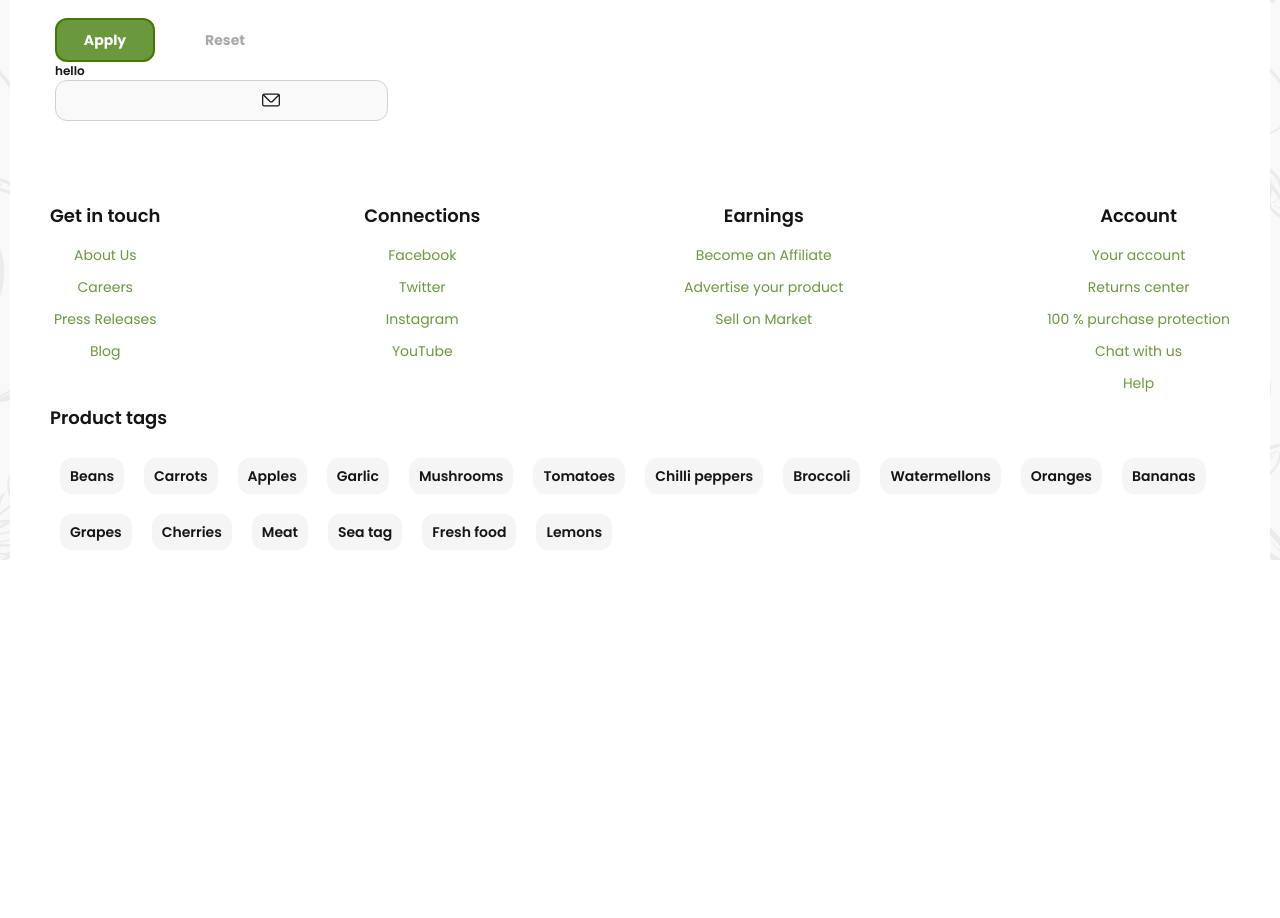
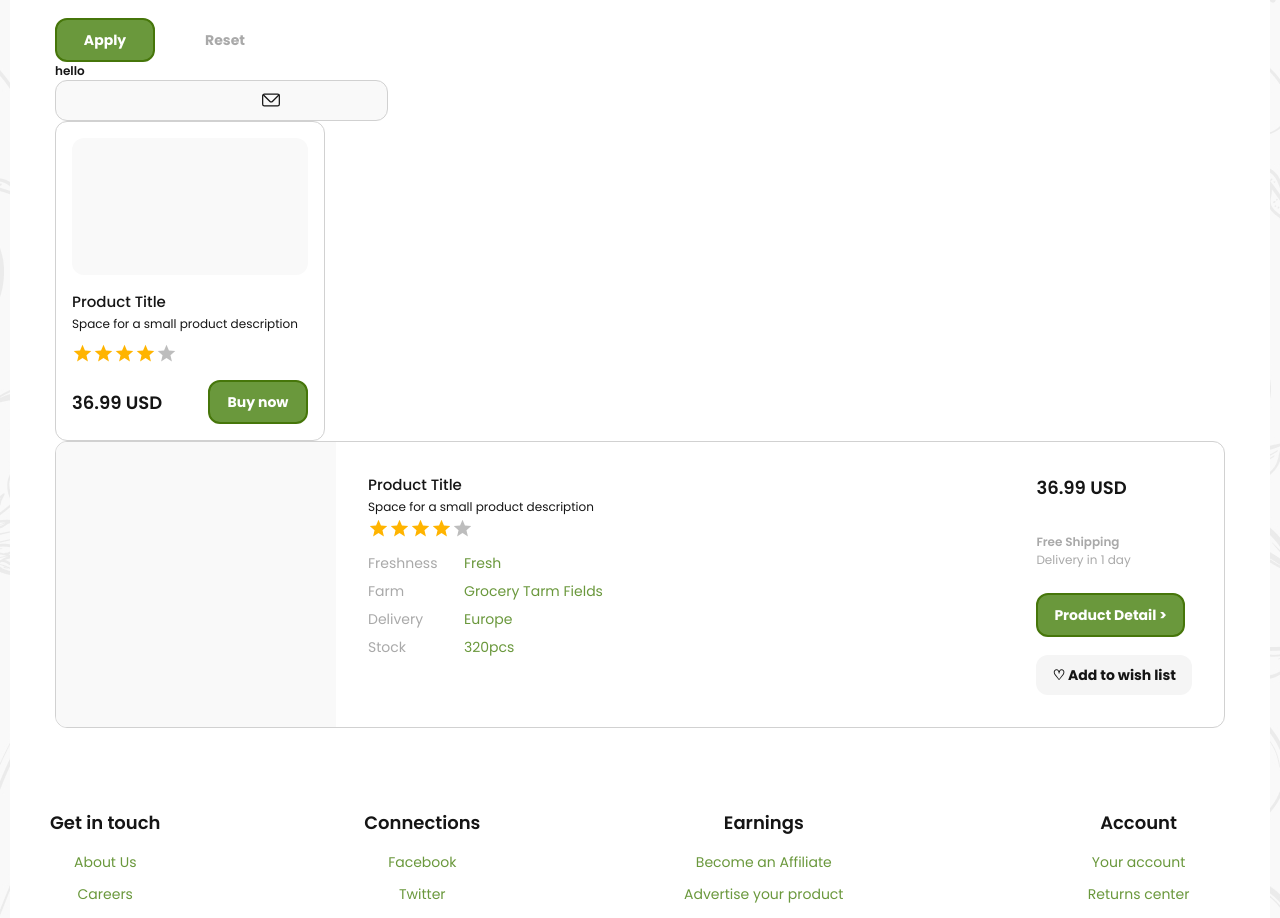
Before and after one commit to Savantm1/E-commerce, a React (Create React App) app: page / in a window 1280 px wide. Shown: the part 1220-2138 px from the top of the page. Before the commit the page ends 1780 px from the top, so only its background shows below. Built offline with nearby package versions, Linux system fonts and the light colour scheme.

Commit message:
Сверстал 2 компонента продуктов

```diff
--- a/src/App.jsx
+++ b/src/App.jsx
@@ -3,6 +3,8 @@ import Header from "./components/Header/Header"
 import Footer from "./components/Footer/Footer"
 import Filters from "./components/Filters/Filters"
 import InputText from "./components/UI/InputText/InputText"
+import ProductItem from "./components/ProductItem/ProductItem"
+import ProductItemRow from "./components/ProductItem/ProductItemRow/ProductItemRow"
 
 
 function App() {
@@ -12,6 +14,8 @@ function App() {
       <div className="body__container">
         <Filters/>
         <InputText title="hello"/>
+        <ProductItem/>
+        <ProductItemRow/>
       </div>
       <Footer />
     </div>
--- a/src/components/Button/Button.jsx
+++ b/src/components/Button/Button.jsx
@@ -4,14 +4,13 @@ import styled from "styled-components";
 const StyledButton = styled.button`
   box-sizing: border-box;
   cursor: pointer;
-  width: 100px;
+  min-width: 100px;
   padding: 12px 16px;
   font-weight: 700;
   border-radius: 12px;
   border: ${(props) => props.border || "2px solid #46760A"};
   background-color: ${(props) => props.bg || "#6A983C"};
   color: ${(props) => props.cl || "white"};
-  margin-top: 20px;
   outline: none;
   margin-right: ${(props) => props.mr || "0px"};
 `;
--- a/src/components/Filters/Slider/Slider.jsx
+++ b/src/components/Filters/Slider/Slider.jsx
@@ -4,6 +4,7 @@ import Title from "../Title/Title";
 import Slider from "@material-ui/core/Slider";
 import InputPriceContainer from "./InputPrice/InputPriceContainer";
 import Button from "../../Button/Button";
+import "./Slider.scss";
 
 const StyledSlider = styled.div`
   width: 250px;
@@ -34,7 +35,7 @@ const SliderPrice = (props) => {
       />
       <InputPriceContainer title="min"/>
       <InputPriceContainer title="max"/>
-      <div>
+      <div className="filter__buttons_block">
         <Button value="Apply" mr="20px"  />
         <Button value="Reset" bg="white" cl="#A9A9A9" border="none"/>
       </div>
--- /dev/null
+++ b/src/components/Filters/Slider/Slider.scss
@@ -0,0 +1,3 @@
+.filter__buttons_block {
+    margin-top: 20px;
+}
--- /dev/null
+++ b/src/components/ProductItem/ProductItem.jsx
@@ -0,0 +1,26 @@
+import { Rating } from '@material-ui/lab';
+import React from 'react';
+import Button from '../Button/Button';
+import  "./ProductItem.scss";
+
+const ProductItem = (props) => {
+    return (
+        <>
+            <div className="product_item">
+                <div className="product_item__img_block">
+                    {/* <img src="" alt="" className="product_item__img"/> */}
+                </div>
+                <p className="product_item__title">Product Title</p>
+                <p className="product_item__subtitle">Space for a small product description</p>
+                <Rating className="product_item__rating" value="4" readOnly/>
+                <div className="product_item__price_block">
+                    <span className="product_item__price">36.99 USD</span>
+                    <Button  className="product_item__btn" value="Buy now"/>
+                </div>
+            </div>
+
+        </>
+    )
+};
+
+export default ProductItem;
--- /dev/null
+++ b/src/components/ProductItem/ProductItem.scss
@@ -0,0 +1,59 @@
+.product_item {
+    width: 270px;
+    height: 320px;
+    display: flex;
+    flex-direction: column;
+    border: 1px solid #D1D1D1;
+    border-radius: 12px;
+    padding: 16px;
+
+    &__img_block {
+        background-color: #F9F9F9;
+        max-width: 270px;
+        max-height: 180px;
+        border-radius: 12px;
+        overflow: hidden;
+        height: 100%;
+        width: 100%;
+        margin-bottom: 16px;
+    }
+
+    &__img {
+        width: 100%;
+        height: 100%;
+    }
+
+    &__title {
+        font-size: 15px;
+        font-weight: 500;
+        line-height: 22px;
+        margin-bottom: 4px;
+    }
+
+    &__subtitle {
+        font-size: 12px;
+        margin-bottom: 12px;
+    }
+
+    &__rating {
+        margin-bottom: 16px;
+    }
+
+    &__price_block {
+        display: flex;
+        justify-content: space-between;
+        align-items: center;
+    }
+
+    &__price {
+        font-size: 18px;
+        font-weight: 600;
+        line-height: 27px;
+        text-transform: uppercase;
+    }
+
+    &__btn {
+        margin-top: 0px !important;
+    }
+
+}
--- /dev/null
+++ b/src/components/ProductItem/ProductItemRow/ProductItemRow.jsx
@@ -0,0 +1,52 @@
+import { Rating } from '@material-ui/lab';
+import React from 'react';
+import Button from '../../Button/Button';
+import  "./ProductItemRow.scss";
+
+const charactersData = [
+    {character: "Freshness", value: "Fresh"},
+    {character: "Farm", value: "Grocery Tarm Fields"},
+    {character: "Delivery", value: "Europe"},
+    {character: "Stock", value: "320pcs"}
+];
+
+const ParametersList = charactersData.map((element, index) => {
+    return (
+        <li className="parameters_list__item" key = {index}>
+            <span className="parameters_list__character">{element.character}</span>
+            <span className="parameters_list__value">{element.value}</span>
+        </li>
+    )
+});
+
+const ProductItemRow = (props) => {
+    return (
+        <>
+            <div className="product_item_row">
+                <div className="product_item_row__img_block">
+                    {/* <img src="" alt="" className="product_item__img"/> */}
+                </div>
+                <div className="product_item_row__description_block">
+                    <div className="product_item_row__description_column">
+                        <p className="product_item_row__title">Product Title</p>
+                        <p className="product_item_row__subtitle">Space for a small product description</p>
+                        <Rating className="product_item_row__rating" value="4" readOnly/>
+                        <ul className="parameters_list">
+                        {ParametersList}
+                        </ul>
+                    </div>
+                    <div className="product_item_row__price_block">
+                        <span className="product_item_row__price">36.99 USD</span>
+                        <span className="product_item_row__delivery">Free Shipping</span>
+                        <span className="product_item_row__delivery_value">Delivery in 1 day</span>
+                        <Button className="product_item_row__btn" value="Product Detail >"/>
+                        <Button className="product_item_row__btn" bg="#F5F5F5" cl="#151515" border="none" value="♡ Add to wish list"/>
+                    </div>
+                </div>
+            </div>
+
+        </>
+    )
+};
+
+export default ProductItemRow;
--- /dev/null
+++ b/src/components/ProductItem/ProductItemRow/ProductItemRow.scss
@@ -0,0 +1,105 @@
+.product_item_row {
+    display: flex;
+    border: 1px solid #D1D1D1;
+    border-radius: 12px;
+    overflow: hidden;
+
+    &__img_block {
+        background-color: #F9F9F9;
+        max-width: 280px;
+        width: 100%;
+
+    }
+
+    &__img {
+        width: 100%;
+        height: 100%;
+    }
+
+    &__description_block {
+        display: flex;
+        justify-content: space-between;
+        margin: 32px;
+        width: 100%;
+        max-height: 280px;
+    }
+
+    &__description_column {
+        max-width: 260px;
+        width: 100%;
+    }
+
+    &__title {
+        font-size: 15px;
+        font-weight: 500;
+        line-height: 22px;
+        margin-bottom: 4px;
+    }
+
+    &__subtitle {
+        font-size: 12px;
+        margin-bottom: 4px;
+    }
+
+    &__rating {
+        margin-bottom: 16px;
+    }
+
+    &__price_block {
+        display: flex;
+        flex-direction: column;
+        justify-content: flex-start;
+        align-items: center;
+        align-items:flex-start;
+        justify-self: flex-end;
+        color: #A9A9A9;
+    }
+
+    &__delivery {
+        font-size: 12px;
+        font-weight: 600;
+        margin-top: 34px;
+        margin-bottom: 4px;
+    }
+
+    &__delivery_value {
+        font-size: 12px;
+        font-weight: 400;
+        margin-bottom: 26px;
+    }
+
+    &__price {
+        color: #151515;
+        font-size: 18px;
+        font-weight: 600;
+        line-height: 27px;
+        text-transform: uppercase;
+    }
+
+    &__btn:last-child {
+        margin-top: 18px;
+    }
+}
+
+.parameters_list {
+    max-width: 240px;
+
+    display: flex;
+    flex-direction: column;
+    align-items:stretch;
+
+    &__item {
+        width: 100%;
+        display: flex;
+        justify-content: space-between;
+        font-size: 14px;
+        font-weight: 400;
+        color: #A9A9A9;
+        margin-bottom: 12px;
+    }
+
+    &__value {
+        width: 60%;
+        color: #6A983C;
+    }
+}
```
Also changed, not shown: src/components/UI/InputText/InputText.jsx (+13 -11 lines).
